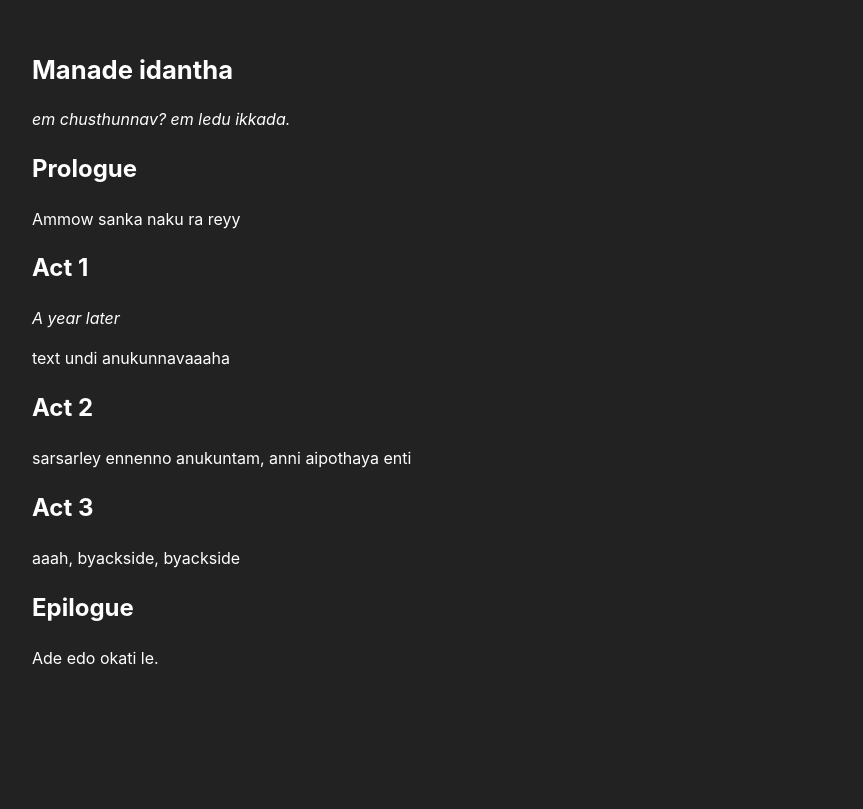
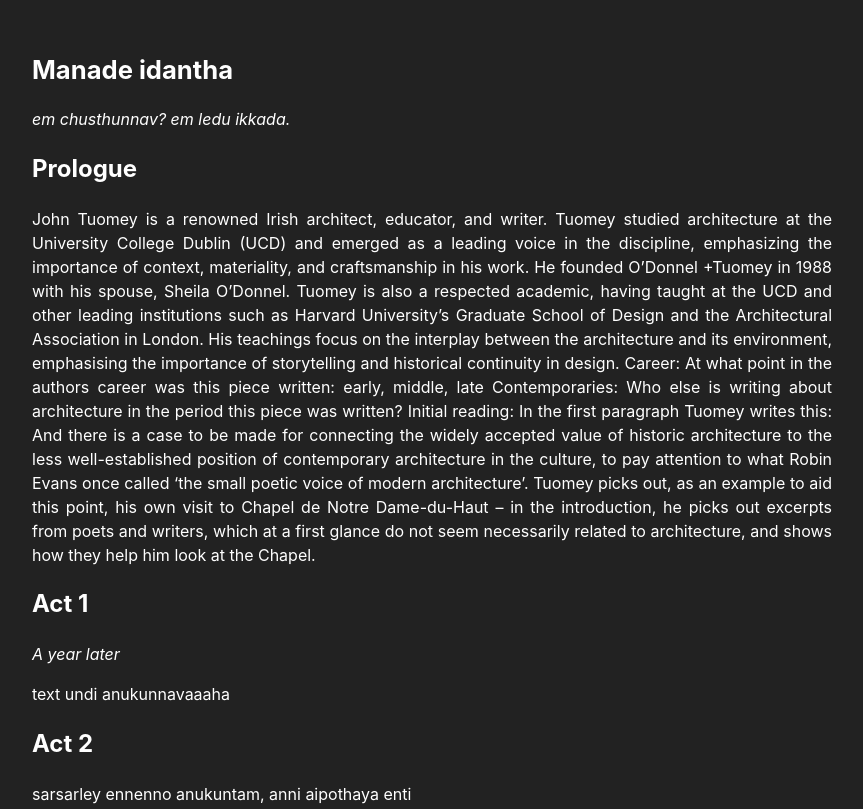
Before and after one commit to moulishashanka/moulishashanka.github.io, a plain HTML site: page index.html in a window 1280 px wide. Shown: the top 809 px of the page, without its empty margins (208-1071 px from the left). Drawn offline with Linux system fonts and the light colour scheme; a web font is replaced by a local one.

Commit message:
Update index.html

```diff
--- a/index.html
+++ b/index.html
@@ -11,7 +11,24 @@
 
 <p><em>em chusthunnav? em ledu ikkada.</em></p>
 <h2 id="prologue">Prologue</h2>
-<p>Ammow sanka naku ra reyy</p>
+<p>John Tuomey is a renowned Irish architect, educator, and writer. Tuomey studied architecture at the University College Dublin (UCD) and emerged as a leading voice in the discipline, emphasizing the importance of context, materiality, and craftsmanship in his work. He founded O’Donnel +Tuomey in 1988 with his spouse, Sheila O’Donnel. Tuomey is also a respected academic, having taught at the UCD and other leading institutions such as Harvard University’s Graduate School of Design and the Architectural Association in London. His teachings focus on the interplay between the architecture and its environment, emphasising the importance of storytelling and historical continuity in design.
+
+  Career:
+  At what point in the authors career was this piece written: early, middle, late
+
+  Contemporaries:
+  Who else is writing about architecture in the period this piece was written?
+
+
+
+  Initial reading:
+  In the first paragraph Tuomey writes this:
+
+  And there is a case to be made for connecting the widely accepted value of historic architecture to the less well-established position of contemporary architecture in the culture, to pay attention to what Robin Evans once called ‘the small poetic voice of modern architecture’.
+
+  Tuomey picks out, as an example to aid this point, his own visit to Chapel de Notre Dame-du-Haut – in the introduction, he picks out excerpts from poets and writers, which at a first glance do not seem necessarily related to architecture, and shows how they help him look at the Chapel.
+
+  </p>
 <h2 id="act-1">Act 1</h2>
 <p><em>A year later</em></p>
 <p>text undi anukunnavaaaha</p>
```
